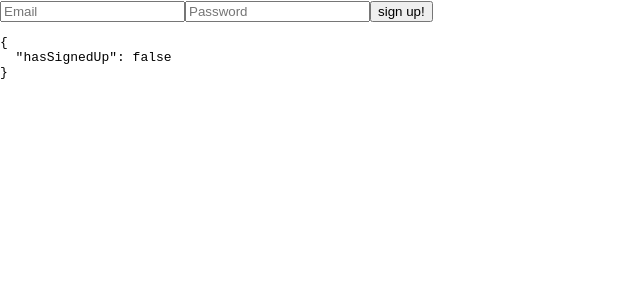
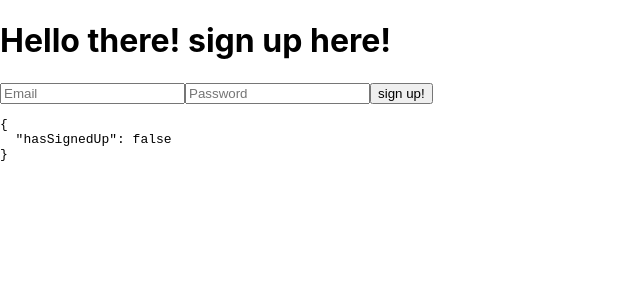
Before and after one commit to Yungcode34/react-live-chat, a React (Create React App) app: page / in a window 1280 px wide. Shown: the top 300 px of the page, without its empty margins (0-640 px from the left). Built offline with nearby package versions, Linux system fonts and the light colour scheme.

Commit message:
sign up component

```diff
--- a/src/components/SignUpForm.js
+++ b/src/components/SignUpForm.js
@@ -3,13 +3,14 @@ import React, { Component } from 'react'
 class SignUpForm extends Component {
     render(){
         return (
-
+<div>
+    <h1>Hello there! sign up here!</h1>
             <form onSubmit={this.props.hasSignedUp}>
                 <input type="text" placeholder='Email' />
                 <input type='password' placeholder='Password'/>
                 <button type='submit'>sign up!</button>
             </form>
-
+</div>
         )
     }
 }
```
